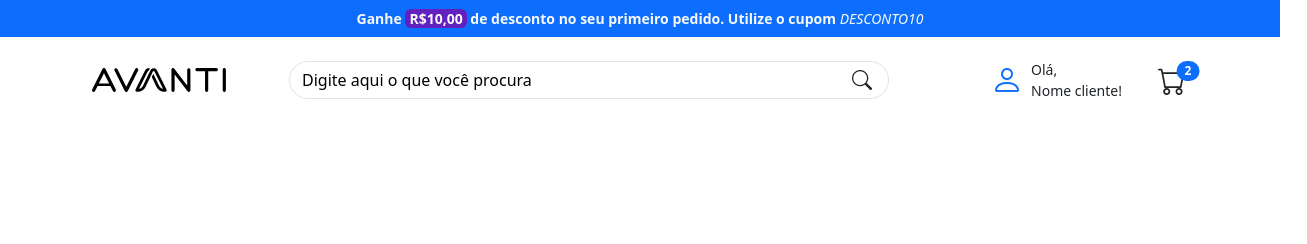
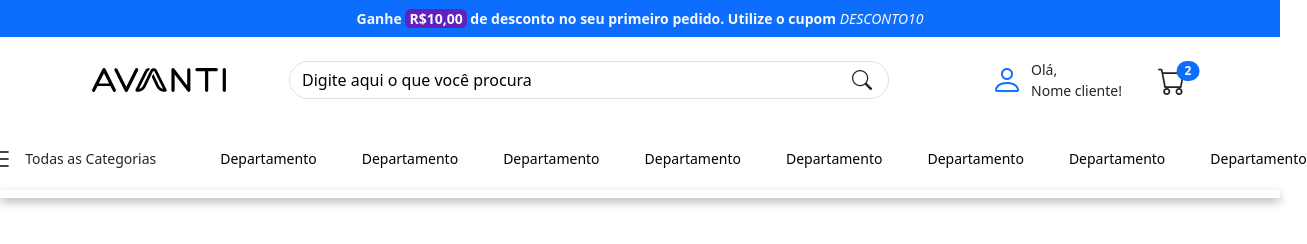
Before and after one commit to dudzvs/avanti-project-01, a website built with Vite: page index.html in a window 1280 px wide. Shown: the whole page, 1307 px wide, since content can reach past the window. Built offline with nearby package versions, Linux system fonts and the light colour scheme.

Commit message:
Improve header structure and styles - Applied custom shadow effect to header - Implemented mobile search bar

```diff
--- a/index.html
+++ b/index.html
@@ -18,7 +18,7 @@
             </p>
         </section>
         <div class="container">
-            <header>
+            <header class="position-relative custom-shadow">
                 <!-- mobile top bar -->
                 <div class="d-lg-none d-flex flex-between-props">
                     <button class="btn border-0">
@@ -83,7 +83,58 @@
                 </div>
 
                 <!-- Desktop nav -->
-                <nav></nav>
+                <nav class="navbar d-none d-lg-flex flex-center-props flex-nowrap">
+                    <button class="btn border-0" type="button">
+                        <i class="bi bi-list fs-3"></i>
+                    </button>
+                    <small class="fw-medium text-nowrap" style="font-size: 14px">Todas as Categorias</small>
+                    <div class="ms-5">
+                        <ul
+                            class="navbar-nav d-flex justify-content-center flex-row ms-3"
+                            style="font-size: 14px; gap: 45px"
+                        >
+                            <li class="nav-item">
+                                <a class="nav-link active fw-light" href="#">Departamento</a>
+                            </li>
+                            <li class="nav-item">
+                                <a class="nav-link active fw-light" href="#">Departamento</a>
+                            </li>
+                            <li class="nav-item">
+                                <a class="nav-link active fw-light" href="#">Departamento</a>
+                            </li>
+                            <li class="nav-item">
+                                <a class="nav-link active fw-light" href="#">Departamento</a>
+                            </li>
+                            <li class="nav-item">
+                                <a class="nav-link active fw-light" href="#">Departamento</a>
+                            </li>
+                            <li class="nav-item">
+                                <a class="nav-link active fw-light" href="#">Departamento</a>
+                            </li>
+                            <li class="nav-item">
+                                <a class="nav-link active fw-light" href="#">Departamento</a>
+                            </li>
+                            <li class="nav-item">
+                                <a class="nav-link active fw-light" href="#">Departamento</a>
+                            </li>
+                        </ul>
+                    </div>
+                </nav>
+
+                <!-- mobile search bar -->
+                <div class="d-lg-none d-flex flex-center-props">
+                    <form class="position-relative w-100 mx-1 mb-3">
+                        <input
+                            class="form-control rounded-pill"
+                            type="search"
+                            id="searchInput2"
+                            placeholder="Digite aqui o que você procura"
+                        />
+                        <button type="submit" class="position-absolute btn end-0 me-1" style="top: -3px">
+                            <i class="bi bi-search fs-5"></i>
+                        </button>
+                    </form>
+                </div>
             </header>
         </div>
     </body>
--- a/src/styles/style.scss
+++ b/src/styles/style.scss
@@ -15,3 +15,15 @@
   color: black!important;
   opacity: 1;
 }
+
+.custom-shadow::after {
+  content: "";
+  position: absolute;
+  left: 50%;
+  bottom: -5px;
+  width: 100vw;
+  height: 8px;
+  box-shadow: 0 4px 10px rgba(0, 0, 0, 0.3);
+  transform: translateX(-50%);
+  z-index: -1;
+}
```
